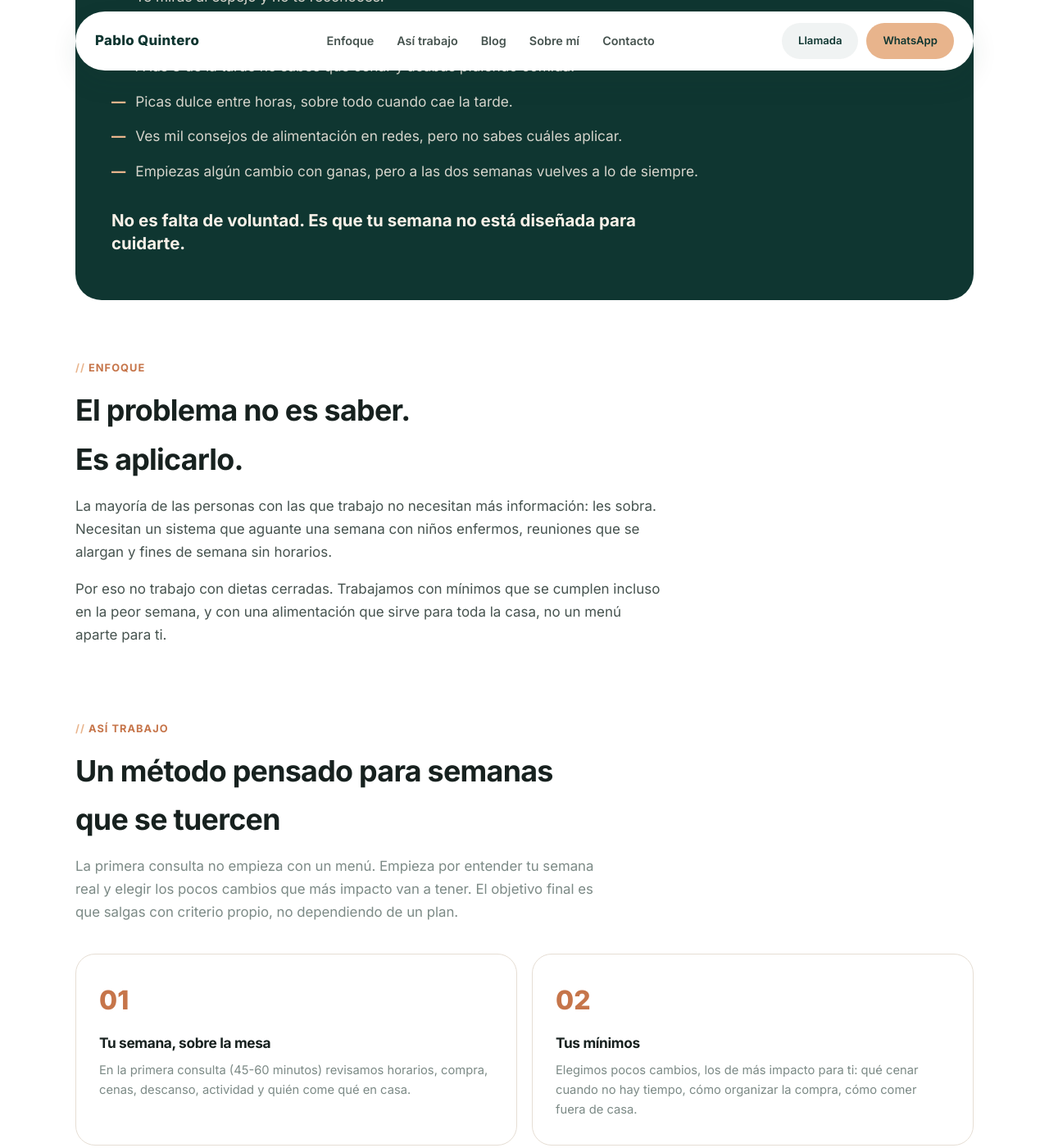
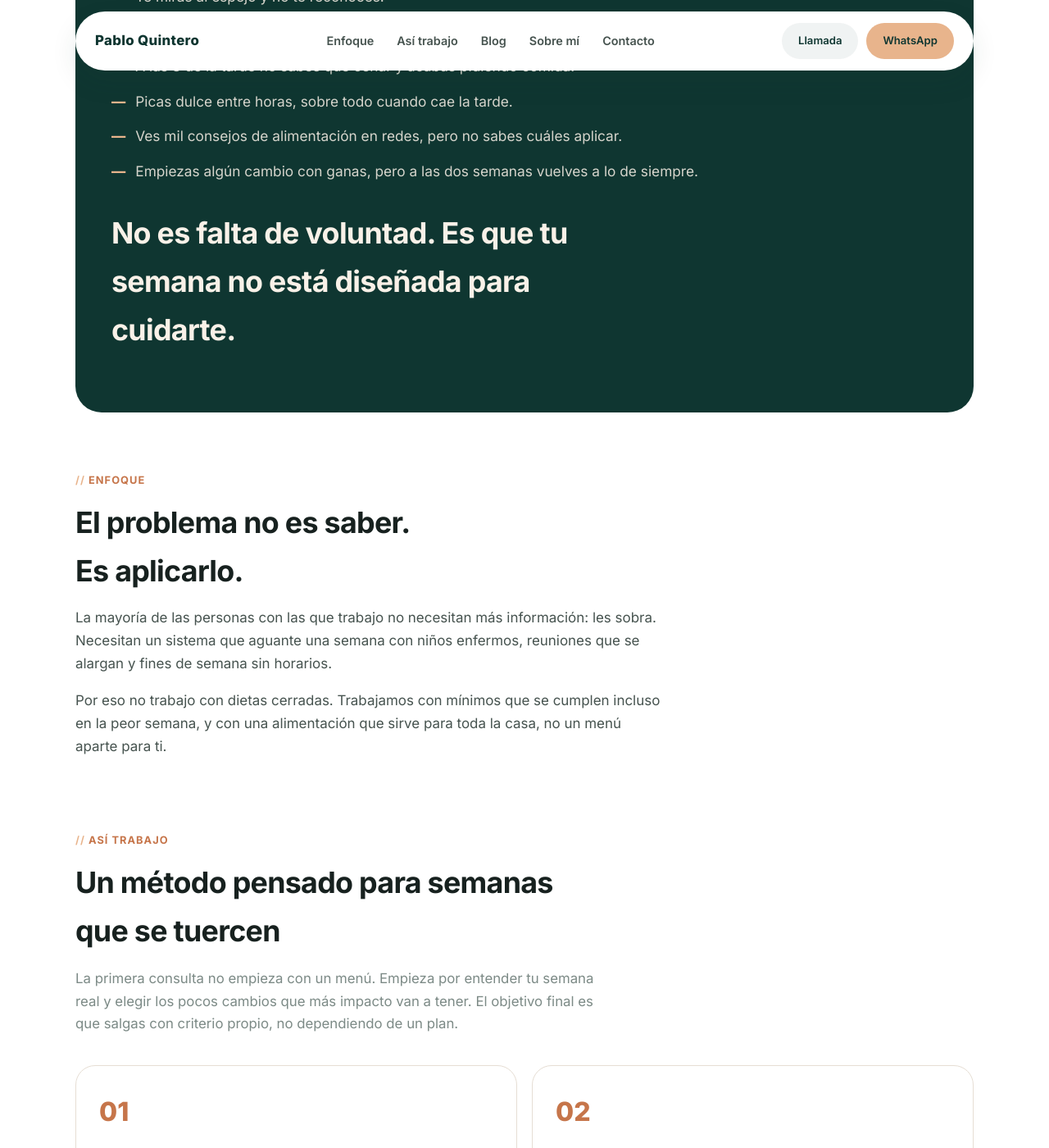
Before and after one commit to pquinriver/pabloquintero-nutricion, a Jekyll site: the page index.html, which Jekyll copies as it is, in a window 1280 px wide and 1400 px high, scrolled down 1069 px. Shown: the whole window at 82% size. Built offline with Jekyll 4.4.1, drawn with Linux system fonts in a browser that asks for light colours.

Commit message:
Revert '¿Te suena?' closing line size change (PR #6)
Co-Authored-By: Claude Opus 5.5 <noreply@anthropic.com>

```diff
--- a/index.html
+++ b/index.html
@@ -202,7 +202,7 @@
         <li>Ves mil consejos de alimentación en redes, pero no sabes cuáles aplicar.</li>
         <li>Empiezas algún cambio con ganas, pero a las dos semanas vuelves a lo de siempre.</li>
       </ul>
-      <p class="pain-close">No es falta de voluntad. Es que tu semana no está diseñada para cuidarte.</p>
+      <h2>No es falta de voluntad. Es que tu semana no está diseñada para cuidarte.</h2>
     </div>
   </section>
 
--- a/styles.css
+++ b/styles.css
@@ -111,7 +111,6 @@
   .pain-list{list-style:none;margin:18px 0 32px;padding:0;display:flex;flex-direction:column;gap:14px}
   .pain-list li{display:flex;gap:12px;color:rgba(249,241,232,.85);font-size:1.08rem}
   .pain-list li::before{content:"—";color:var(--peach);font-weight:800;flex-shrink:0}
-  .pain-close{color:var(--cream);font-weight:700;font-size:clamp(1.15rem,1.6vw,1.35rem);line-height:1.35;max-width:640px;margin:0}
 
   /* ---------- cómo trabajo ---------- */
   .steps{display:grid;grid-template-columns:1fr 1fr;gap:18px;margin-top:8px}
```
